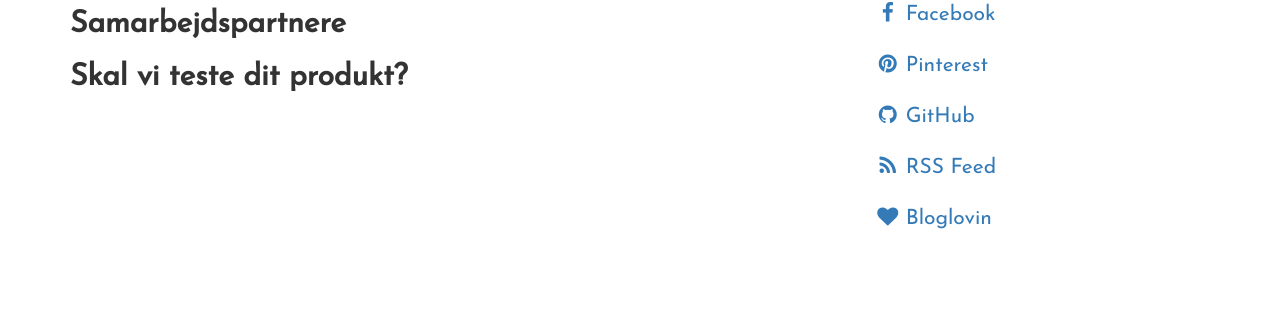
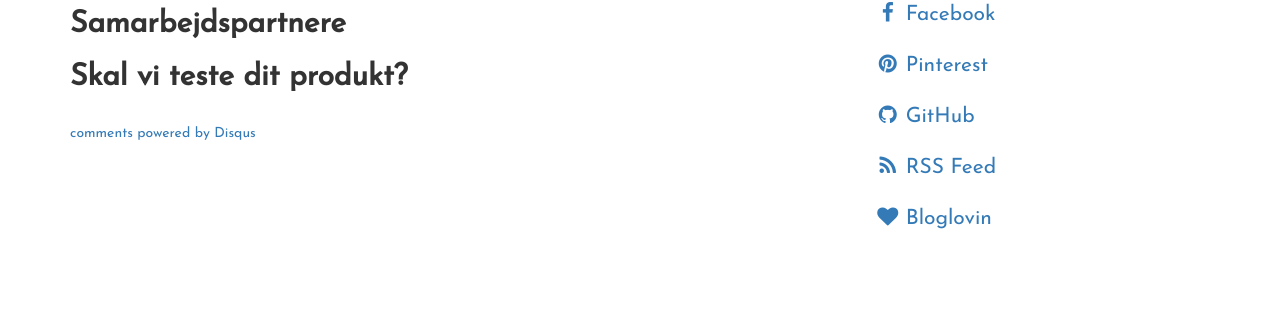
Before and after one commit to femmefood/femmefood.com, a Jekyll site: the page built from samarbejde/index.md, in a window 1280 px wide. Shown: the part 170-486 px from the top of the page. Built offline with Jekyll 4.4.1, drawn with Linux system fonts in a browser that asks for light colours; nearby versions of some CDN libraries; Markdown is read by kramdown in place of the engine named in the settings; comment, search, counter and statistics services are not loaded; some of the changed lines change nothing that is shown.

Commit message:
allows comments on about page

```diff
--- a/_layouts/page.html
+++ b/_layouts/page.html
@@ -7,6 +7,17 @@
     <div class="post">
       {{ content }}
     </div>
+    <div id="disqus_thread"></div>
+      <script type="text/javascript">
+      var disqus_shortname = '{{ site.disqus }}';
+      (function() {
+      var dsq = document.createElement('script'); dsq.type = 'text/javascript'; dsq.async = true;
+      dsq.src = '//' + disqus_shortname + '.disqus.com/embed.js';
+      (document.getElementsByTagName('head')[0] || document.getElementsByTagName('body')[0]).appendChild(dsq);
+      })();
+      </script>
+      <noscript>Please enable JavaScript to view the <a href="http://disqus.com/?ref_noscript">comments powered by Disqus.</a></noscript>
+      <a href="http://disqus.com" class="dsq-brlink">comments powered by <span class="logo-disqus">Disqus</span></a>
   </div>
   <div class="col-md-4">{% include sidebar.html %}</div>
 </div>
```
